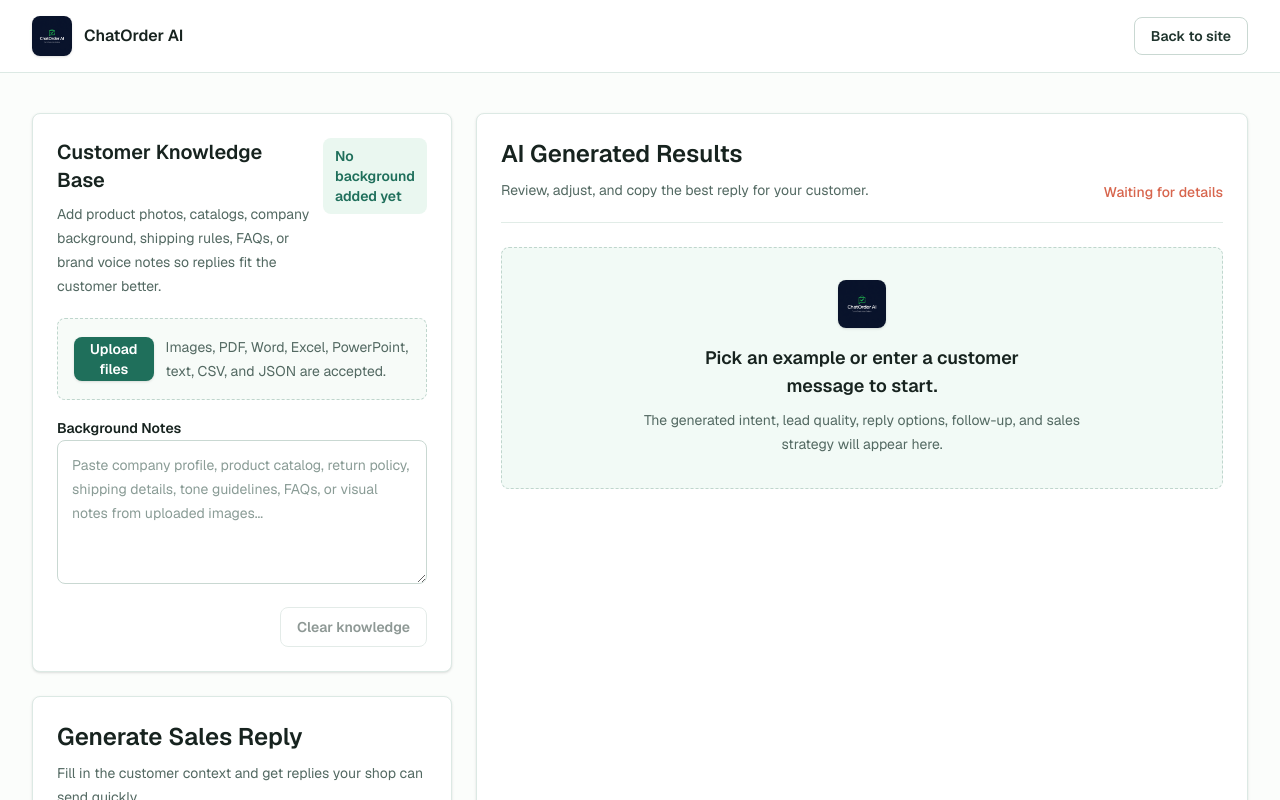
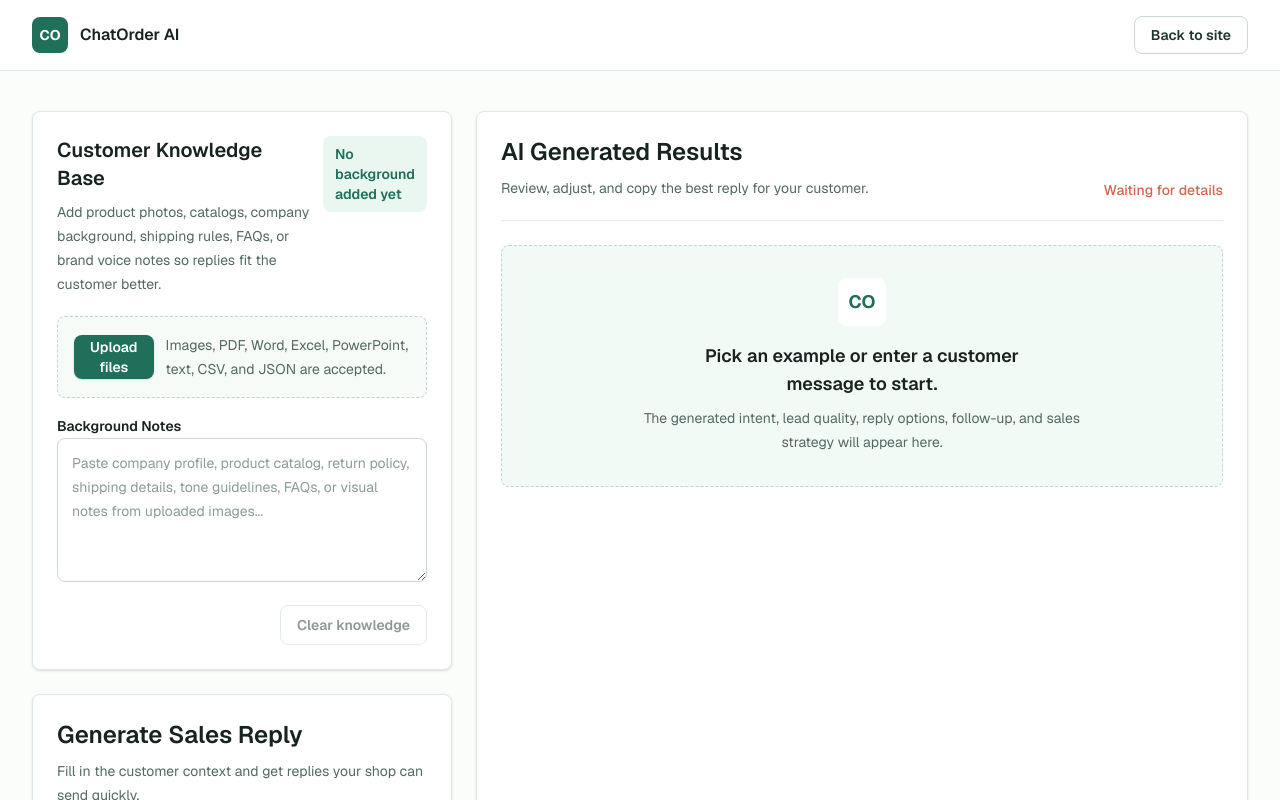
Before and after one commit to Ethan1992code/Chatorder-AI, a Next.js app: page /app in a window 1280 px wide. Shown: the top 800 px of the page. Built offline with nearby package versions, Linux system fonts and the light colour scheme.

Commit message:
Restore original logo

```diff
--- a/src/app/app/page.tsx
+++ b/src/app/app/page.tsx
@@ -2,7 +2,6 @@
 
 import { FormEvent, useState } from "react";
 import Link from "next/link";
-import Image from "next/image";
 import { KnowledgeBasePanel } from "@/components/reply/KnowledgeBasePanel";
 import { ReplyForm } from "@/components/reply/ReplyForm";
 import { ReplyResults } from "@/components/reply/ReplyResults";
@@ -95,13 +94,9 @@ export default function AppPage() {
       <header className="border-b border-[#dce9e4] bg-white/90">
         <div className="mx-auto flex max-w-7xl items-center justify-between px-5 py-4 sm:px-8">
           <Link href="/" className="flex items-center gap-3 font-semibold">
-            <Image
-              src="/chatorder-logo.png"
-              alt="ChatOrder AI logo"
-              width={40}
-              height={40}
-              className="size-10 rounded-lg object-cover shadow-sm"
-            />
+            <span className="grid size-9 place-items-center rounded-lg bg-[#1f6f5b] text-sm font-bold text-white">
+              CO
+            </span>
             <span>ChatOrder AI</span>
           </Link>
           <Link
--- a/src/app/page.tsx
+++ b/src/app/page.tsx
@@ -1,5 +1,3 @@
-import Image from "next/image";
-
 const features = [
   {
     title: "Instant reply drafts",
@@ -29,13 +27,9 @@ export default function Home() {
     <main className="min-h-screen bg-[#fbfdfb] text-[#17231f]">
       <header className="mx-auto flex w-full max-w-6xl items-center justify-between px-5 py-6 sm:px-8">
         <a href="#" className="flex items-center gap-3 font-semibold">
-          <Image
-            src="/chatorder-logo.png"
-            alt="ChatOrder AI logo"
-            width={40}
-            height={40}
-            className="size-10 rounded-lg object-cover shadow-sm"
-          />
+          <span className="grid size-9 place-items-center rounded-lg bg-[#1f6f5b] text-sm font-bold text-white">
+            CO
+          </span>
           <span>ChatOrder AI</span>
         </a>
         <nav className="hidden items-center gap-8 text-sm font-medium text-[#52645e] md:flex">
--- a/src/components/reply/ReplyResults.tsx
+++ b/src/components/reply/ReplyResults.tsx
@@ -1,7 +1,6 @@
 "use client";
 
 import { useState } from "react";
-import Image from "next/image";
 import type { ReplyResult } from "@/types/reply";
 
 const resultFields: Array<{
@@ -56,13 +55,9 @@ export function ReplyResults({ result, isLoading }: ReplyResultsProps) {
 
       {!isLoading && !result && (
         <div className="mt-6 rounded-lg border border-dashed border-[#bfd6cd] bg-[#f2faf6] p-6 text-center sm:p-8">
-          <Image
-            src="/chatorder-logo.png"
-            alt="ChatOrder AI logo"
-            width={48}
-            height={48}
-            className="mx-auto size-12 rounded-lg object-cover shadow-sm"
-          />
+          <div className="mx-auto grid size-12 place-items-center rounded-lg bg-white text-lg font-bold text-[#1f6f5b]">
+            CO
+          </div>
           <h3 className="mx-auto mt-4 max-w-sm text-lg font-semibold">
             Pick an example or enter a customer message to start.
           </h3>
```
Also changed, not shown: public/chatorder-logo.png (deleted).
